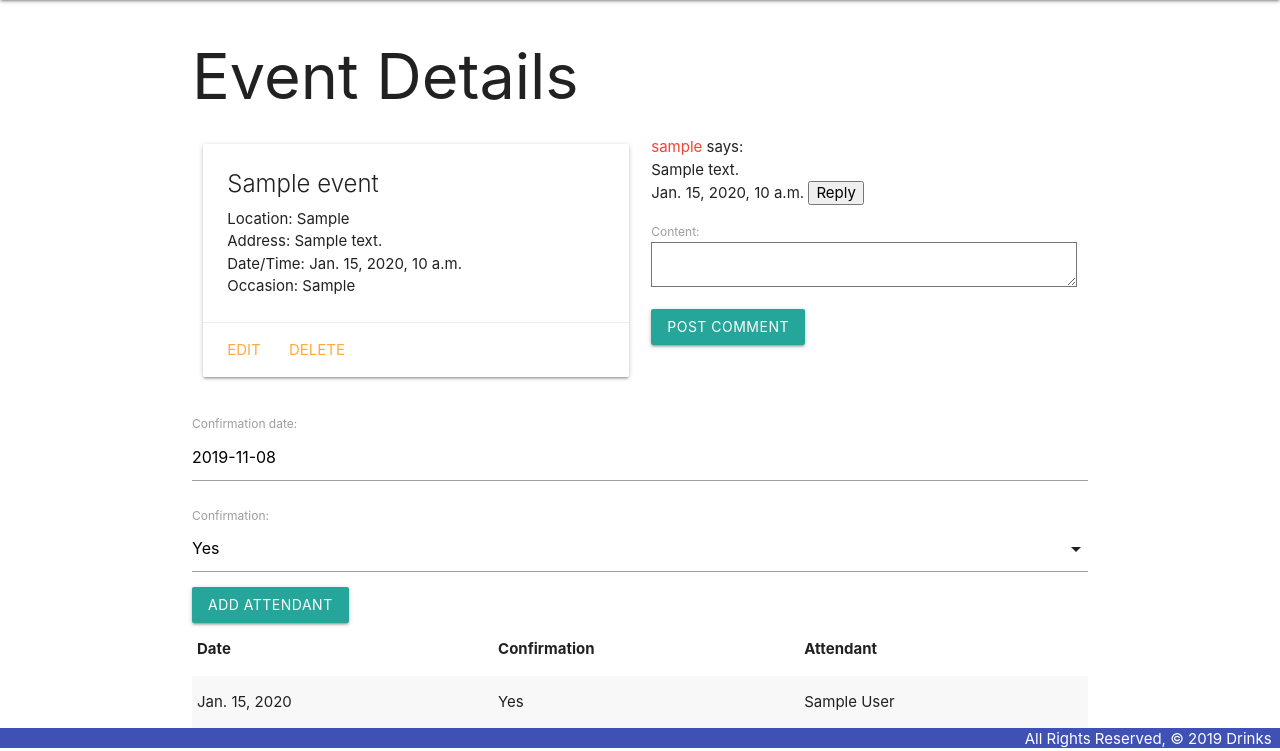
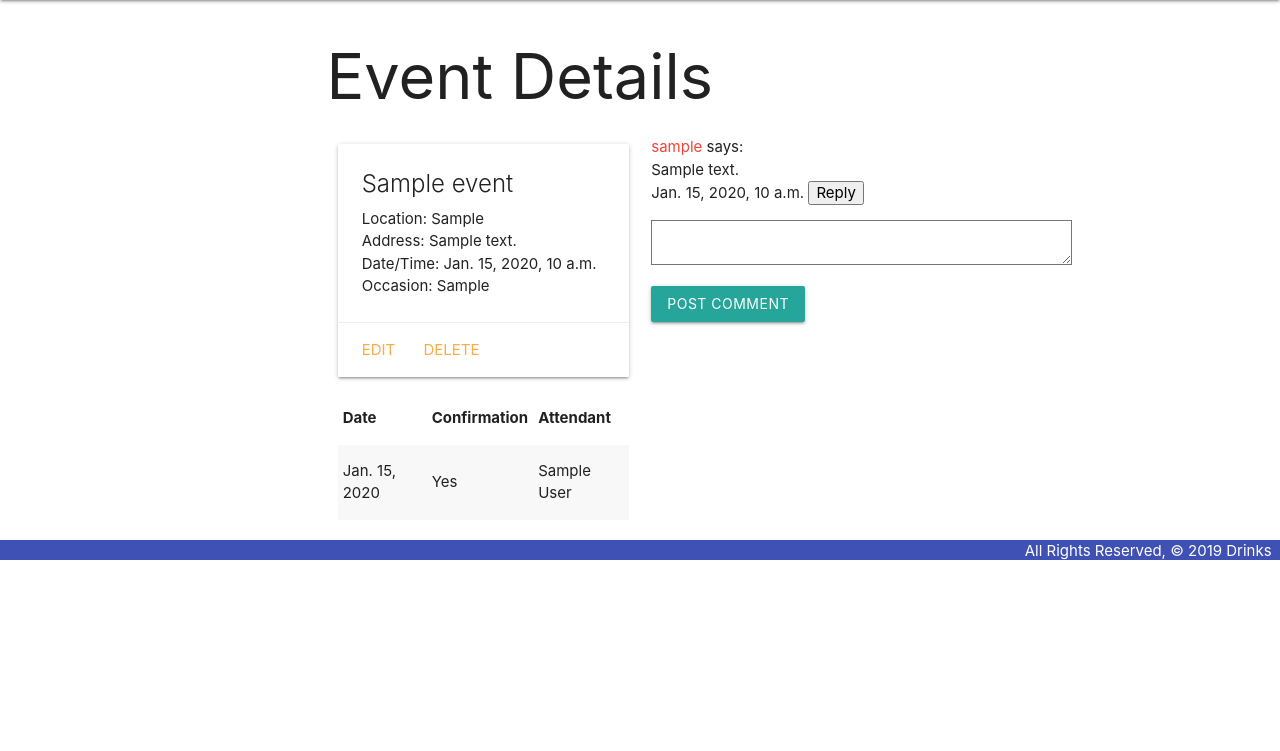
Before and after one commit to lauraunci/lets_grab_drinks, a Django app: page /events/1/ in a window 1280 px wide. Shown: the part 64-815 px from the top of the page. After the commit the page ends 624 px from the top, so only its background shows below. Run offline with Django 3.2, Linux system fonts and the light colour scheme; a user stored in the database is signed in; tables that the repository leaves empty hold one stand-in row (values such as "Sample post").

Commit message:
Work on Styling

```diff
--- a/main_app/forms.py
+++ b/main_app/forms.py
@@ -1,7 +1,6 @@
 from django.forms import ModelForm
 from django.contrib.auth.models import User
 from .models import Profile, Attendant, Comment
-
 
 
 class UserUpdateForm(ModelForm):
@@ -19,7 +18,7 @@ class ProfileUpdateForm(ModelForm):
 class AttendantForm(ModelForm):
     class Meta:
         model = Attendant
-        fields = ['date', 'confirmation']
+        fields = ['confirmation']
 
 
 class CommentForm(ModelForm):
--- a/main_app/models.py
+++ b/main_app/models.py
@@ -34,13 +34,14 @@ class Event(models.Model):
 
 
 class Attendant(models.Model):
-    date = models.DateField('confirmation date')
+    date = models.DateField('confirmation date', auto_now=True)
     confirmation = models.CharField(
         max_length=1,
         choices=CONFIRMATIONS,
         default=CONFIRMATIONS[0][0]
     )
-    user = models.OneToOneField(User, on_delete=models.CASCADE, primary_key=True)
+    user = models.OneToOneField(
+        User, on_delete=models.CASCADE, primary_key=True)
     event = models.ForeignKey(Event, on_delete=models.CASCADE)
 
 
--- a/main_app/static/css/style.css
+++ b/main_app/static/css/style.css
@@ -3,3 +3,15 @@ footer.page-footer {
   text-align: right;
   height: 20px;
 }
+
+#id_content {
+  width: inherit;
+}
+
+label[for=id_content] {
+  display: none;
+}
+
+.select_wrapper>.select_dropdown {
+  display: inline-block;
+}
--- a/main_app/templates/events/detail.html
+++ b/main_app/templates/events/detail.html
@@ -1,6 +1,7 @@
 {% extends 'base.html' %}
 {% block content %}
 {% load mptt_tags %}
+<div class="container">
 
   <h1>Event Details</h1>
   <div class="row">
@@ -13,13 +14,40 @@
           <p>Date/Time: {{ event.date_time }} </p>
           <p>Occasion: {{ event.occasion }}</p>
         </div>
+
         <div class="card-action">
           <a href="{% url 'events_update' event.id %}">Edit</a>
           <a href="{% url 'events_delete' event.id %}">Delete</a>
         </div>
       </div>
+      {% if not user.attendant.event.id == event.id%}
+      <form action="{% url 'add_attendant' event.id %}" method="post">
+        {% csrf_token %}
+        {{ attendant_form.as_p }}
+        <input type="submit" class="btn" value="RSVP">
+      </form>
+      {% endif %}
+      <table class="striped">
+        <thead>
+          <tr>
+            <th>Date</th>
+            <th>Confirmation</th>
+            <th>Attendant</th>
+          </tr>
+        </thead>
+        <tbody>
+          {% for attendant in event.attendant_set.all %}
+          <tr>
+            <td>{{attendant.date}}</td>
+            <td>{{attendant.get_confirmation_display}}</td>
+            <td>{{attendant.user.get_full_name}}</td>
+          </tr>
+          {% endfor %}
+        </tbody>
+      </table>
     </div>
     <div class="col s6">
+      {% if comments %}
       {% for parent in comments %}
       <div id="p{{parent.id}}">
         <div><span class="red-text">{{ parent.author }}</span> says:</div>
@@ -56,39 +84,23 @@
         {{ comment_form.as_p }}
         <input type="submit" class="btn" value="Post Comment">
       </form>
+      {% else %}
+      <p>No Comments Yet!</p>
+      <form action="{% url 'post_comment' event.id %}" method="post">
+        {% csrf_token %}
+        {{ comment_form.as_p }}
+        <input type="submit" class="btn" value="Post Comment">
+      </form>
+    </div>
+    {% endif %}
   </div>
 </div>
-<script type="text/javascript">
+<script>
   let showForm = (parentId) => {
     let form = document.querySelector(`#p${parentId}>.form`)
     form.removeAttribute("hidden")
   }
-</script>
 
-<div class="col s6">
-  {% if not user.attendants.event_id == event.id %}
-    <form action="{% url 'add_attendant' event.id %}" method="post">
-        {% csrf_token %}
-        {{ attendant_form.as_p }}
-        <input type="submit" class="btn" value="Add Attendant">
-    </form>
-  {% endif %}
-  <table class="striped">
-    <thead>
-      <tr><th>Date</th><th>Confirmation</th><th>Attendant</th></tr>
-    </thead>
-    <tbody>
-      {% for attendant in event.attendant_set.all %}
-        <tr>
-          <td>{{attendant.date}}</td>
-          <td>{{attendant.get_confirmation_display}}</td>
-          <td>{{attendant.user.get_full_name}}</td>
-        </tr>
-      {% endfor %}
-    </tbody>
-  </table>
-</div>
-<script>
   var dateEl = document.getElementById('id_date');
   M.Datepicker.init(dateEl, {
     format: 'yyyy-mm-dd',
```
Lines whose indentation alone changed are shown as unchanged.
